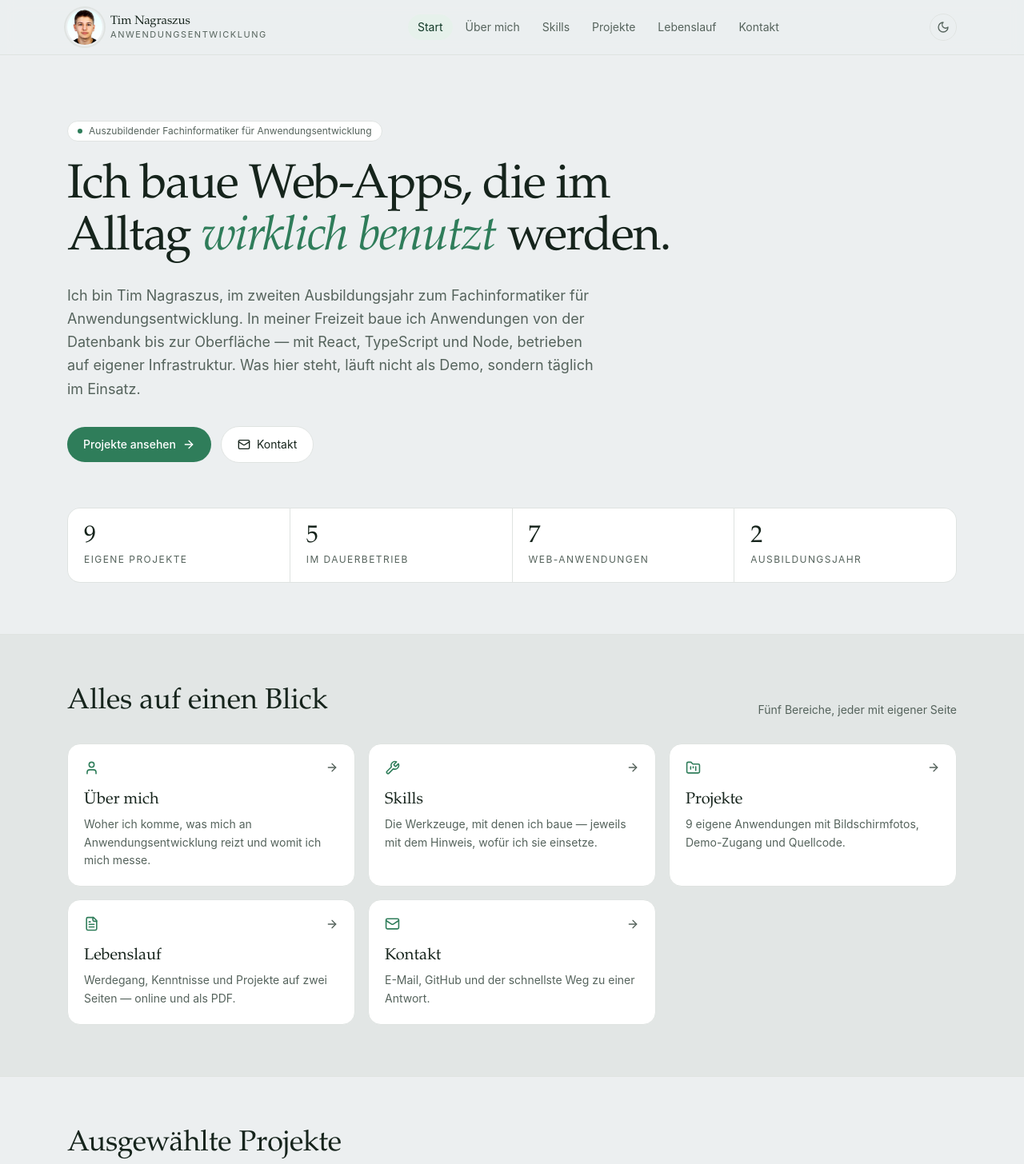
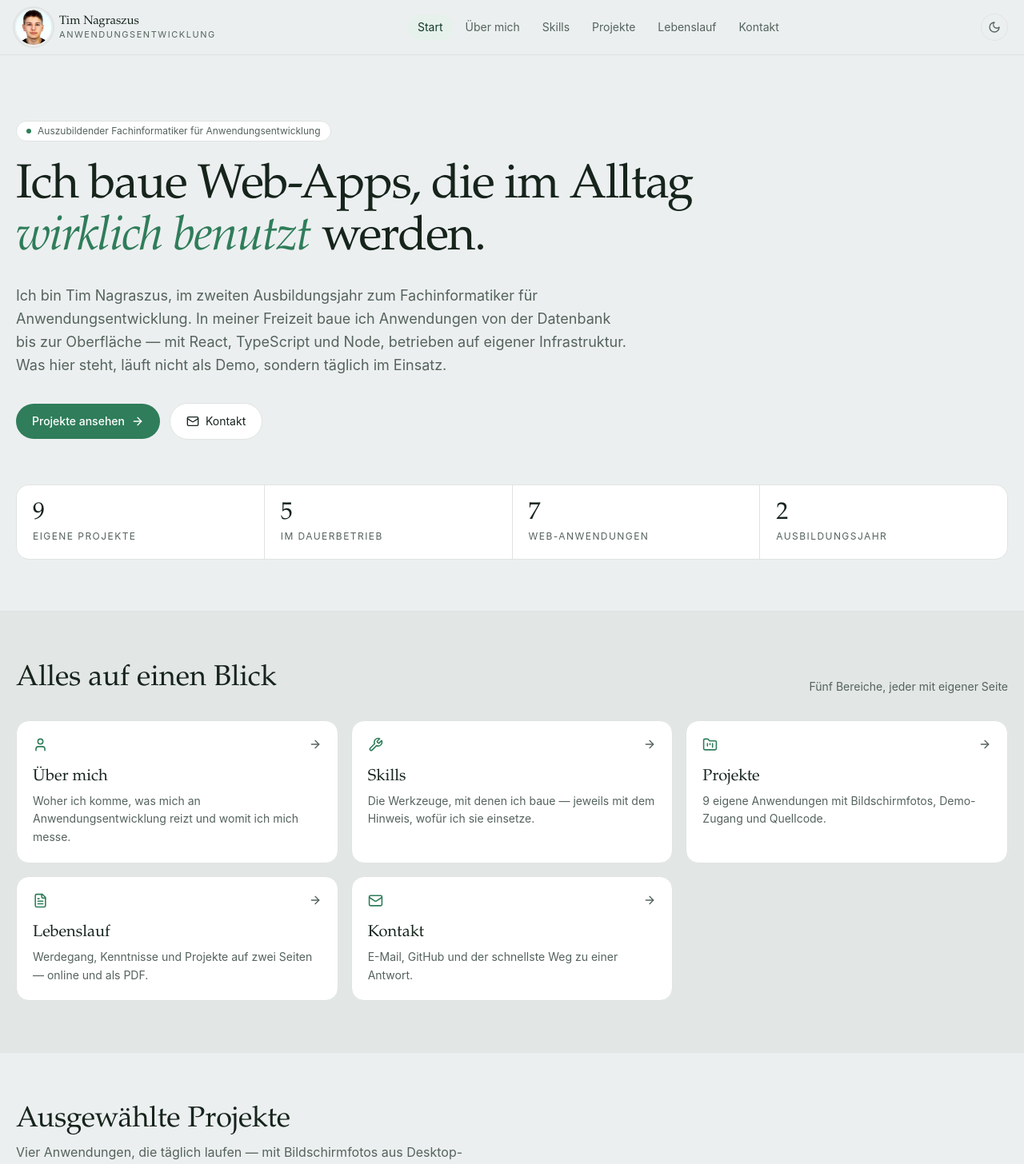
Before and after one commit to Sarkei/portfolio, a React (Vite) app: page / in a window 1280 px wide. Shown: the top 1456 px of the page at 80% size. Built offline with nearby package versions, Linux system fonts and the light colour scheme.

Commit message:
Inhaltsbereich auf 1360 px verbreitert, Hero-Text breiter gesetzt

```diff
--- a/src/App.tsx
+++ b/src/App.tsx
@@ -81,7 +81,7 @@ export default function App() {
   return (
     <div className="grain relative min-h-screen">
       <header className="sticky top-0 z-40 border-b border-line bg-paper/85 backdrop-blur">
-        <div className="mx-auto flex max-w-6xl items-center justify-between gap-4 px-5 py-3">
+        <div className="mx-auto flex max-w-[1360px] items-center justify-between gap-4 px-5 py-3">
           <button onClick={() => goTo({ label: 'Start', section: 'start' })} className="flex items-center gap-2.5 text-left">
             <img
               src="/portrait-128.png"
@@ -158,7 +158,7 @@ export default function App() {
         {route === '/' && <Home onOpenProject={openProject} />}
 
         <footer className="border-t border-line bg-surface-2">
-          <div className="mx-auto flex max-w-6xl flex-col gap-3 px-5 py-8 text-sm text-muted sm:flex-row sm:items-center sm:justify-between">
+          <div className="mx-auto flex max-w-[1360px] flex-col gap-3 px-5 py-8 text-sm text-muted sm:flex-row sm:items-center sm:justify-between">
             <div className="flex flex-wrap items-center gap-x-4 gap-y-1">
               <p>© {new Date().getFullYear()} Tim Nagraszus</p>
               <button onClick={() => goTo({ label: 'Lebenslauf', to: '/lebenslauf' })} className="hover:text-ink">Lebenslauf</button>
--- a/src/components/PageHeader.tsx
+++ b/src/components/PageHeader.tsx
@@ -13,7 +13,7 @@ export function PageHeader({
   children?: ReactNode;
 }) {
   return (
-    <header className="mx-auto max-w-6xl px-5 pb-4 pt-12">
+    <header className="mx-auto max-w-[1360px] px-5 pb-4 pt-12">
       <p className="reveal inline-flex items-center gap-2 rounded-full border border-line bg-surface px-3 py-1 text-xs text-muted">
         <span className="h-1.5 w-1.5 rounded-full bg-accent" />
         {label}
--- a/src/pages/About.tsx
+++ b/src/pages/About.tsx
@@ -38,7 +38,7 @@ export function About() {
         intro="Anwendungsentwicklung ist für mich kein Selbstzweck. Der Moment, in dem jemand ein Werkzeug von mir benutzt und es dadurch einfacher hat — dafür baue ich."
       />
 
-      <section className="mx-auto max-w-6xl px-5 pt-8">
+      <section className="mx-auto max-w-[1360px] px-5 pt-8">
         <div className="grid gap-10 lg:grid-cols-[1.35fr_1fr] lg:items-start">
           <div className="reveal space-y-5 text-[16.5px] leading-relaxed">
             <p>
@@ -104,7 +104,7 @@ export function About() {
         </div>
       </section>
 
-      <section className="mx-auto mt-16 max-w-6xl px-5">
+      <section className="mx-auto mt-16 max-w-[1360px] px-5">
         <h2 className="reveal font-serif text-3xl">Was mir wichtig ist</h2>
         <p className="reveal mt-2 max-w-2xl text-muted">
           Drei Sätze dazu, wie ich an ein Projekt herangehe — unabhängig davon, wie groß es ist.
@@ -120,7 +120,7 @@ export function About() {
         </div>
       </section>
 
-      <section className="mx-auto mt-16 max-w-6xl px-5">
+      <section className="mx-auto mt-16 max-w-[1360px] px-5">
         <h2 className="reveal font-serif text-3xl">Mein Weg hierher</h2>
         <ol className="mt-7 space-y-6 border-l border-line pl-6">
           {werdegang.map((a) => (
--- a/src/pages/Home.tsx
+++ b/src/pages/Home.tsx
@@ -42,17 +42,17 @@ export function Home({ onOpenProject }: { onOpenProject: (id: string) => void })
     <main id="start">
       {/* Hero */}
       <section className="relative overflow-hidden">
-        <div className="relative mx-auto max-w-6xl px-5 pb-16 pt-14 sm:pt-20">
+        <div className="relative mx-auto max-w-[1360px] px-5 pb-16 pt-14 sm:pt-20">
           <p className="reveal inline-flex items-center gap-2 rounded-full border border-line bg-surface px-3 py-1 text-xs text-muted">
             <span className="h-1.5 w-1.5 rounded-full bg-accent" />
             Auszubildender Fachinformatiker für Anwendungsentwicklung
           </p>
-          <h1 className="reveal mt-6 max-w-3xl font-serif text-4xl leading-[1.08] tracking-tight sm:text-5xl md:text-6xl">
+          <h1 className="reveal mt-6 max-w-4xl font-serif text-4xl leading-[1.08] tracking-tight sm:text-5xl md:text-6xl">
             Ich baue Web-Apps, die im Alltag
             <span className="italic text-accent"> wirklich benutzt </span>
             werden.
           </h1>
-          <p className="reveal mt-6 max-w-2xl text-lg leading-relaxed text-muted">
+          <p className="reveal mt-6 max-w-3xl text-lg leading-relaxed text-muted">
             Ich bin Tim Nagraszus, im zweiten Ausbildungsjahr zum Fachinformatiker für
             Anwendungsentwicklung. In meiner Freizeit baue ich Anwendungen von der Datenbank bis zur
             Oberfläche — mit React, TypeScript und Node, betrieben auf eigener Infrastruktur. Was hier
@@ -92,7 +92,7 @@ export function Home({ onOpenProject }: { onOpenProject: (id: string) => void })
 
       {/* Übersicht: die fünf Bereiche */}
       <section className="border-t border-line bg-surface-2">
-        <div className="mx-auto max-w-6xl px-5 py-16">
+        <div className="mx-auto max-w-[1360px] px-5 py-16">
           <div className="reveal flex flex-wrap items-end justify-between gap-3">
             <h2 className="font-serif text-3xl sm:text-4xl">Alles auf einen Blick</h2>
             <p className="text-sm text-muted">Fünf Bereiche, jeder mit eigener Seite</p>
@@ -121,7 +121,7 @@ export function Home({ onOpenProject }: { onOpenProject: (id: string) => void })
 
       {/* Ausgewählte Projekte */}
       <section className="border-t border-line">
-        <div className="mx-auto max-w-6xl px-5 py-16">
+        <div className="mx-auto max-w-[1360px] px-5 py-16">
           <div className="reveal flex flex-wrap items-end justify-between gap-4">
             <div>
               <h2 className="font-serif text-3xl sm:text-4xl">Ausgewählte Projekte</h2>
--- a/src/pages/Kontakt.tsx
+++ b/src/pages/Kontakt.tsx
@@ -35,7 +35,7 @@ export function Kontakt() {
         intro="Frage zu einem Projekt, Feedback zum Code oder Interesse an einem Auszubildenden, der schon eigene Anwendungen betreibt — alles willkommen."
       />
 
-      <section className="mx-auto mt-6 max-w-6xl px-5">
+      <section className="mx-auto mt-6 max-w-[1360px] px-5">
         <div className="grid gap-4 md:grid-cols-3">
           {kanaele.map((k) => (
             <a
@@ -56,7 +56,7 @@ export function Kontakt() {
         </div>
       </section>
 
-      <section className="mx-auto mt-8 max-w-6xl px-5">
+      <section className="mx-auto mt-8 max-w-[1360px] px-5">
         <div className="reveal grid gap-6 rounded-2xl border border-line bg-surface p-6 sm:grid-cols-2 sm:p-8">
           <div>
             <h2 className="font-serif text-2xl">Was ich gerade suche</h2>
--- a/src/pages/Projects.tsx
+++ b/src/pages/Projects.tsx
@@ -11,7 +11,7 @@ export function Projects({ onOpenProject }: { onOpenProject: (id: string) => voi
   }, [active]);
 
   return (
-    <main className="mx-auto max-w-6xl px-5 pb-20 pt-12">
+    <main className="mx-auto max-w-[1360px] px-5 pb-20 pt-12">
       <p className="reveal inline-flex items-center gap-2 rounded-full border border-line bg-surface px-3 py-1 text-xs text-muted">
         <span className="h-1.5 w-1.5 rounded-full bg-accent" />
         {projects.length} Projekte · {projects.filter((p) => p.shots?.desktop).length} mit Bildschirmfotos
--- a/src/pages/Skills.tsx
+++ b/src/pages/Skills.tsx
@@ -97,7 +97,7 @@ export function Skills() {
         intro="Keine Schlagwortsammlung: Jedes dieser Werkzeuge steckt in mindestens einem Projekt, das gerade läuft. Die Notizen sagen, wofür ich es einsetze."
       />
 
-      <section className="mx-auto mt-6 max-w-6xl px-5">
+      <section className="mx-auto mt-6 max-w-[1360px] px-5">
         <div className="grid gap-4 md:grid-cols-2 lg:grid-cols-3 lg:items-start">
           {groups.map((g) => (
             <div key={g.title} className="reveal rounded-2xl border border-line bg-surface p-5">
@@ -119,7 +119,7 @@ export function Skills() {
         </div>
       </section>
 
-      <section className="mx-auto mt-14 max-w-6xl px-5">
+      <section className="mx-auto mt-14 max-w-[1360px] px-5">
         <div className="reveal rounded-2xl border border-line bg-surface p-6">
           <h2 className="font-serif text-2xl">Sprachen</h2>
           <dl className="mt-4 divide-y divide-line/70 border-t border-line/70">
```
